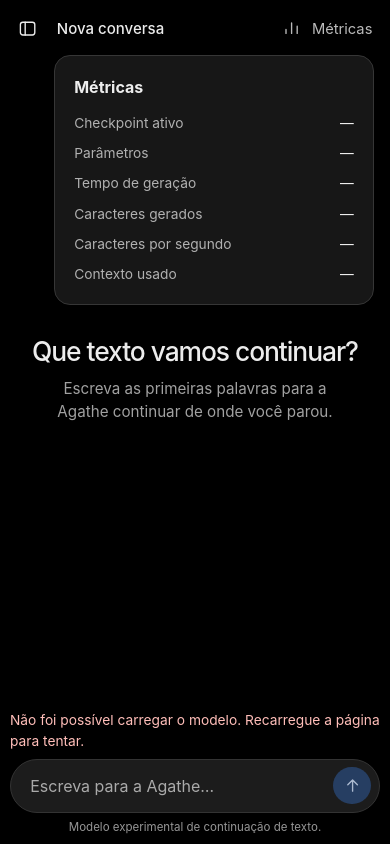
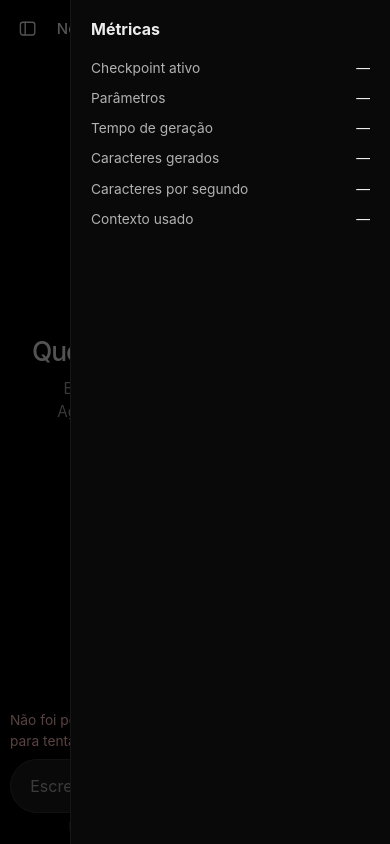
Before and after one commit to Falconiere/agavus, a plain HTML site: page chat/index.html in a window 390 px wide. Both pictures are taken after a click on the button "Métricas". Drawn offline with Linux system fonts and the light colour scheme; no server answers.

Commit message:
feat(lab): pin Agathe metrics in a right sidebar
Intent: keep generation metrics visible beside the chat on wide screens.
Co-Authored-By: Claude Opus 5.5 <noreply@anthropic.com>

```diff
--- a/chat/chat.css
+++ b/chat/chat.css
@@ -101,20 +101,16 @@ h1 {
 .metrics-toggle { flex: none; margin-left: auto; color: #bbb; }
 .metrics-toggle:hover:enabled, .metrics-toggle:focus-visible { color: #fff; }
 #metrics {
-  position: fixed;
-  inset: 3.45rem 1rem auto auto;
-  margin: 0;
-  width: min(20rem, calc(100% - 2rem));
-  max-height: calc(100dvh - 4.5rem);
+  flex: 0 0 clamp(15rem, 19.5vw, 20.75rem);
+  min-width: 0;
   overflow-y: auto;
-  padding: 1.2rem;
-  border: 1px solid #363636;
-  border-radius: 1rem;
-  background: #171717;
+  padding: 0 1.25rem 1rem;
+  background: #090909;
   color: inherit;
-  box-shadow: 0 .6rem 2rem #0008;
+  border: 0;
+  border-left: 1px solid #161616;
 }
-#metrics h2 { margin-bottom: .85rem; font-size: 1rem; }
+#metrics h2 { display: flex; align-items: center; min-height: 3.6rem; font-size: 1rem; }
 dl {
   display: grid;
   grid-template-columns: 1fr auto;
@@ -198,6 +194,21 @@ textarea::placeholder { color: #aaa; }
 .send:disabled { background: #263e62; color: #acbad0; }
 small { display: block; margin-top: .38rem; text-align: center; color: #969696; font-size: .72rem; }
 
+/* Below this width a fixed metrics column would squeeze the conversation. */
+@media (min-width: 1100px) { .metrics-toggle { display: none; } }
+@media (max-width: 1099px) {
+  #metrics:not(:popover-open) { display: none; }
+  #metrics:popover-open {
+    position: fixed;
+    inset: 0 0 0 auto;
+    margin: 0;
+    width: min(20rem, 85vw);
+    height: 100dvh;
+    max-height: none;
+  }
+  #metrics::backdrop { background: rgb(0 0 0 / 65%); }
+}
+
 @media (max-width: 760px) {
   .mobile { display: inline-flex; }
   #history:not(:popover-open) { display: none; }
--- a/chat/chat.js
+++ b/chat/chat.js
@@ -5,6 +5,8 @@ const transcript = $("#transcript");
 const empty = transcript.firstElementChild;
 const sidebar = $("#history");
 const narrow = matchMedia("(max-width: 760px)");
+const metricsPanel = $("#metrics");
+const medium = matchMedia("(max-width: 1099px)");
 const format = new Intl.NumberFormat("pt-BR", { maximumFractionDigits: 2 });
 let model;
 let busy = false;
@@ -166,12 +168,15 @@ input.onkeydown = (event) => {
   }
 };
 
-function sizeHistory() {
-  if (narrow.matches) sidebar.setAttribute("popover", "auto");
-  else sidebar.removeAttribute("popover");
+function sizePanels() {
+  for (const [panel, query] of [[sidebar, narrow], [metricsPanel, medium]]) {
+    if (query.matches) panel.setAttribute("popover", "auto");
+    else panel.removeAttribute("popover");
+  }
 }
-sizeHistory();
-narrow.addEventListener("change", sizeHistory);
+sizePanels();
+narrow.addEventListener("change", sizePanels);
+medium.addEventListener("change", sizePanels);
 render();
 try {
   const response = await fetch("/api/model");
--- a/chat/index.html
+++ b/chat/index.html
@@ -51,17 +51,6 @@
         Métricas
       </button>
     </header>
-    <aside id="metrics" popover aria-labelledby="metrics-title">
-      <h2 id="metrics-title">Métricas</h2>
-      <dl>
-        <dt>Checkpoint ativo</dt><dd id="checkpoint">—</dd>
-        <dt>Parâmetros</dt><dd id="parameters">—</dd>
-        <dt>Tempo de geração</dt><dd id="elapsed">—</dd>
-        <dt>Caracteres gerados</dt><dd id="count">—</dd>
-        <dt>Caracteres por segundo</dt><dd id="rate">—</dd>
-        <dt>Contexto usado</dt><dd id="context">—</dd>
-      </dl>
-    </aside>
 
     <div id="transcript" role="log" aria-label="Conversa com Agathe">
       <div class="empty">
@@ -82,5 +71,17 @@
       <small>Modelo experimental de continuação de texto.</small>
     </footer>
   </main>
+
+  <aside id="metrics" aria-labelledby="metrics-title">
+    <h2 id="metrics-title">Métricas</h2>
+    <dl>
+      <dt>Checkpoint ativo</dt><dd id="checkpoint">—</dd>
+      <dt>Parâmetros</dt><dd id="parameters">—</dd>
+      <dt>Tempo de geração</dt><dd id="elapsed">—</dd>
+      <dt>Caracteres gerados</dt><dd id="count">—</dd>
+      <dt>Caracteres por segundo</dt><dd id="rate">—</dd>
+      <dt>Contexto usado</dt><dd id="context">—</dd>
+    </dl>
+  </aside>
 </body>
 </html>
```
